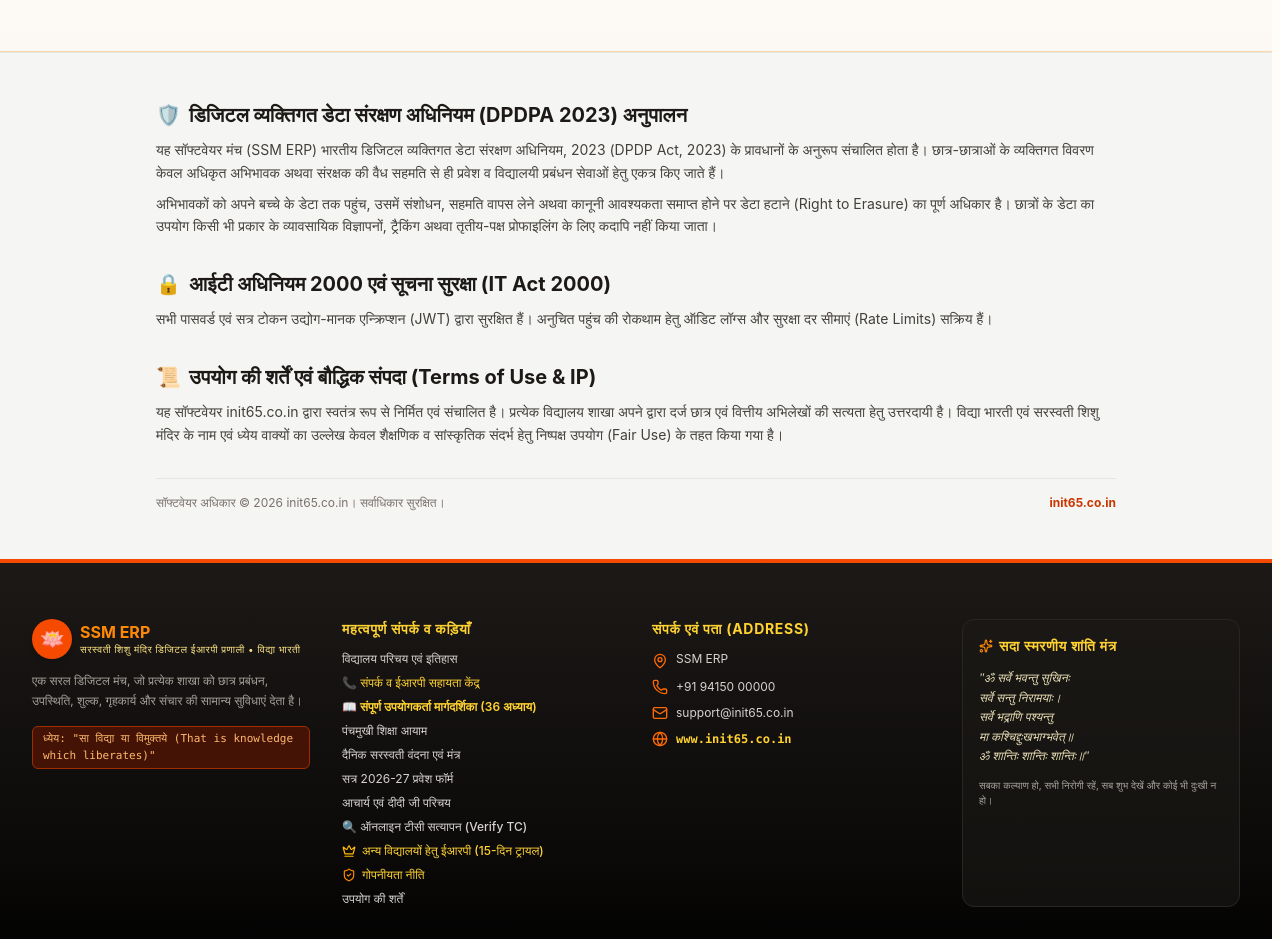
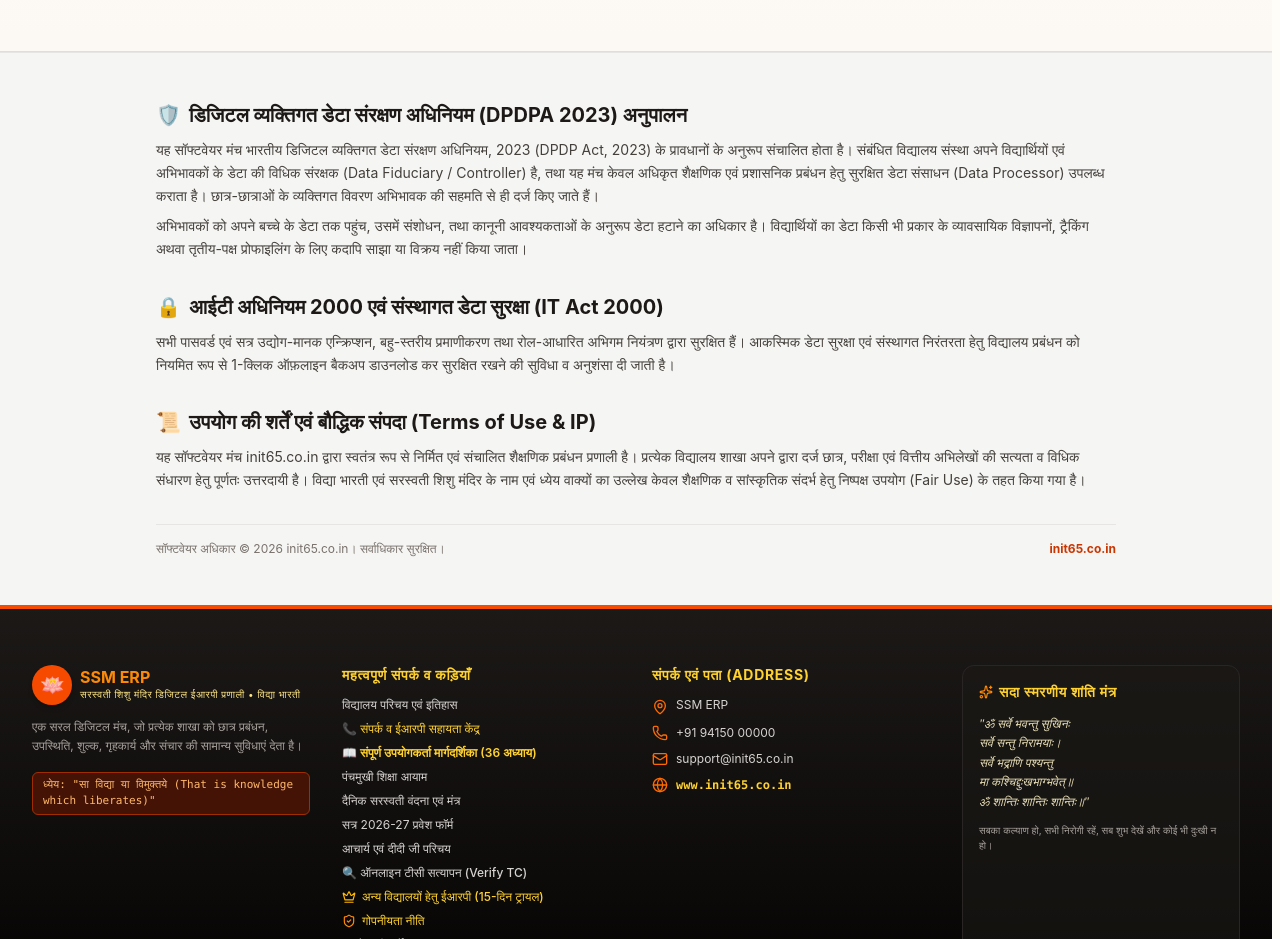
Before and after one commit to Paras65/SSM, a React (Vite) app: page / in a window 1280 px wide. Shown: the part 7560-8499 px from the top of the page. Built offline with nearby package versions, Linux system fonts and the light colour scheme; no server answers; a web font is replaced by a local one.

Commit message:
refactor: clarify data controller roles, remove technical token leaks and ground terms in LegalInformation

```diff
--- a/src/components/public/LegalInformation.tsx
+++ b/src/components/public/LegalInformation.tsx
@@ -6,22 +6,22 @@
   const content = language === 'hi'
     ? {
         dpdpTitle: 'डिजिटल व्यक्तिगत डेटा संरक्षण अधिनियम (DPDPA 2023) अनुपालन',
-        privacy: 'यह सॉफ्टवेयर मंच (SSM ERP) भारतीय डिजिटल व्यक्तिगत डेटा संरक्षण अधिनियम, 2023 (DPDP Act, 2023) के प्रावधानों के अनुरूप संचालित होता है। छात्र-छात्राओं के व्यक्तिगत विवरण केवल अधिकृत अभिभावक अथवा संरक्षक की वैध सहमति से ही प्रवेश व विद्यालयी प्रबंधन सेवाओं हेतु एकत्र किए जाते हैं।',
-        rights: 'अभिभावकों को अपने बच्चे के डेटा तक पहुंच, उसमें संशोधन, सहमति वापस लेने अथवा कानूनी आवश्यकता समाप्त होने पर डेटा हटाने (Right to Erasure) का पूर्ण अधिकार है। छात्रों के डेटा का उपयोग किसी भी प्रकार के व्यावसायिक विज्ञापनों, ट्रैकिंग अथवा तृतीय-पक्ष प्रोफाइलिंग के लिए कदापि नहीं किया जाता।',
-        securityTitle: 'आईटी अधिनियम 2000 एवं सूचना सुरक्षा (IT Act 2000)',
-        security: 'सभी पासवर्ड एवं सत्र टोकन उद्योग-मानक एन्क्रिप्शन (JWT) द्वारा सुरक्षित हैं। अनुचित पहुंच की रोकथाम हेतु ऑडिट लॉग्स और सुरक्षा दर सीमाएं (Rate Limits) सक्रिय हैं।',
+        privacy: 'यह सॉफ्टवेयर मंच भारतीय डिजिटल व्यक्तिगत डेटा संरक्षण अधिनियम, 2023 (DPDP Act, 2023) के प्रावधानों के अनुरूप संचालित होता है। संबंधित विद्यालय संस्था अपने विद्यार्थियों एवं अभिभावकों के डेटा की विधिक संरक्षक (Data Fiduciary / Controller) है, तथा यह मंच केवल अधिकृत शैक्षणिक एवं प्रशासनिक प्रबंधन हेतु सुरक्षित डेटा संसाधन (Data Processor) उपलब्ध कराता है। छात्र-छात्राओं के व्यक्तिगत विवरण अभिभावक की सहमति से ही दर्ज किए जाते हैं।',
+        rights: 'अभिभावकों को अपने बच्चे के डेटा तक पहुंच, उसमें संशोधन, तथा कानूनी आवश्यकताओं के अनुरूप डेटा हटाने का अधिकार है। विद्यार्थियों का डेटा किसी भी प्रकार के व्यावसायिक विज्ञापनों, ट्रैकिंग अथवा तृतीय-पक्ष प्रोफाइलिंग के लिए कदापि साझा या विक्रय नहीं किया जाता।',
+        securityTitle: 'आईटी अधिनियम 2000 एवं संस्थागत डेटा सुरक्षा (IT Act 2000)',
+        security: 'सभी पासवर्ड एवं सत्र उद्योग-मानक एन्क्रिप्शन, बहु-स्तरीय प्रमाणीकरण तथा रोल-आधारित अभिगम नियंत्रण द्वारा सुरक्षित हैं। आकस्मिक डेटा सुरक्षा एवं संस्थागत निरंतरता हेतु विद्यालय प्रबंधन को नियमित रूप से 1-क्लिक ऑफ़लाइन बैकअप डाउनलोड कर सुरक्षित रखने की सुविधा व अनुशंसा दी जाती है।',
         termsTitle: 'उपयोग की शर्तें एवं बौद्धिक संपदा (Terms of Use & IP)',
-        terms: 'यह सॉफ्टवेयर init65.co.in द्वारा स्वतंत्र रूप से निर्मित एवं संचालित है। प्रत्येक विद्यालय शाखा अपने द्वारा दर्ज छात्र एवं वित्तीय अभिलेखों की सत्यता हेतु उत्तरदायी है। विद्या भारती एवं सरस्वती शिशु मंदिर के नाम एवं ध्येय वाक्यों का उल्लेख केवल शैक्षणिक व सांस्कृतिक संदर्भ हेतु निष्पक्ष उपयोग (Fair Use) के तहत किया गया है।',
+        terms: 'यह सॉफ्टवेयर मंच init65.co.in द्वारा स्वतंत्र रूप से निर्मित एवं संचालित शैक्षणिक प्रबंधन प्रणाली है। प्रत्येक विद्यालय शाखा अपने द्वारा दर्ज छात्र, परीक्षा एवं वित्तीय अभिलेखों की सत्यता व विधिक संधारण हेतु पूर्णतः उत्तरदायी है। विद्या भारती एवं सरस्वती शिशु मंदिर के नाम एवं ध्येय वाक्यों का उल्लेख केवल शैक्षणिक व सांस्कृतिक संदर्भ हेतु निष्पक्ष उपयोग (Fair Use) के तहत किया गया है।',
         developerNote: 'सॉफ्टवेयर अधिकार © 2026 init65.co.in। सर्वाधिकार सुरक्षित।'
       }
     : {
         dpdpTitle: 'Digital Personal Data Protection Act (DPDPA 2023) Compliance',
-        privacy: 'This platform operates in strict compliance with the Indian Digital Personal Data Protection Act, 2023 (DPDPA 2023). Student personal data is processed strictly under verifiable parental or legal guardian consent for school administration and academic tracking.',
-        rights: 'Parents/guardians retain the statutory right to access, correct, withdraw consent, or request erasure of their children\'s records. Student data is never sold, used for commercial advertisements, or shared for third-party profiling.',
-        securityTitle: 'Information Technology Act (IT Act 2000) & Security Safeguards',
-        security: 'All authentication sessions are cryptographically signed with JWT tokens. Multi-tenant isolation and administrative audit logs are maintained to prevent unauthorized data access.',
+        privacy: 'This platform operates in alignment with the Indian Digital Personal Data Protection Act, 2023 (DPDPA 2023). The respective school institution acts as the Data Fiduciary/Controller, while this ERP serves as a secure Data Processor for lawful educational administration. Student records are processed under parental or guardian consent.',
+        rights: 'Parents and guardians retain statutory rights to access, review, correct, or request deletion of student records in accordance with law. Student data is strictly confidential and is never sold, monetized, or shared for commercial advertising or profiling.',
+        securityTitle: 'Information Technology Act (IT Act 2000) & Data Continuity',
+        security: 'All administrative sessions are protected using industry-standard cryptographic encryption, multi-tenant isolation, and bounded access controls. To ensure institutional data sovereignty and disaster resilience, school administrators are provided with and advised to maintain regular 1-click offline encrypted backups.',
         termsTitle: 'Terms of Use & Intellectual Property (IP)',
-        terms: 'This software is independently engineered and owned by init65.co.in. Each school branch is solely responsible for the accuracy and lawful retention of records entered. Traditional educational terms associated with Vidya Bharati are referenced under fair use for educational context.',
+        terms: 'This software is an independently engineered school management platform owned by init65.co.in. Each subscribing school branch is solely responsible for the authenticity, lawful collection, and retention of student and financial records entered. Cultural and educational terms associated with Vidya Bharati and Saraswati Shishu Mandir are referenced under fair use for educational context.',
         developerNote: 'Software Copyright © 2026 init65.co.in. All rights reserved.'
       };
 
```
